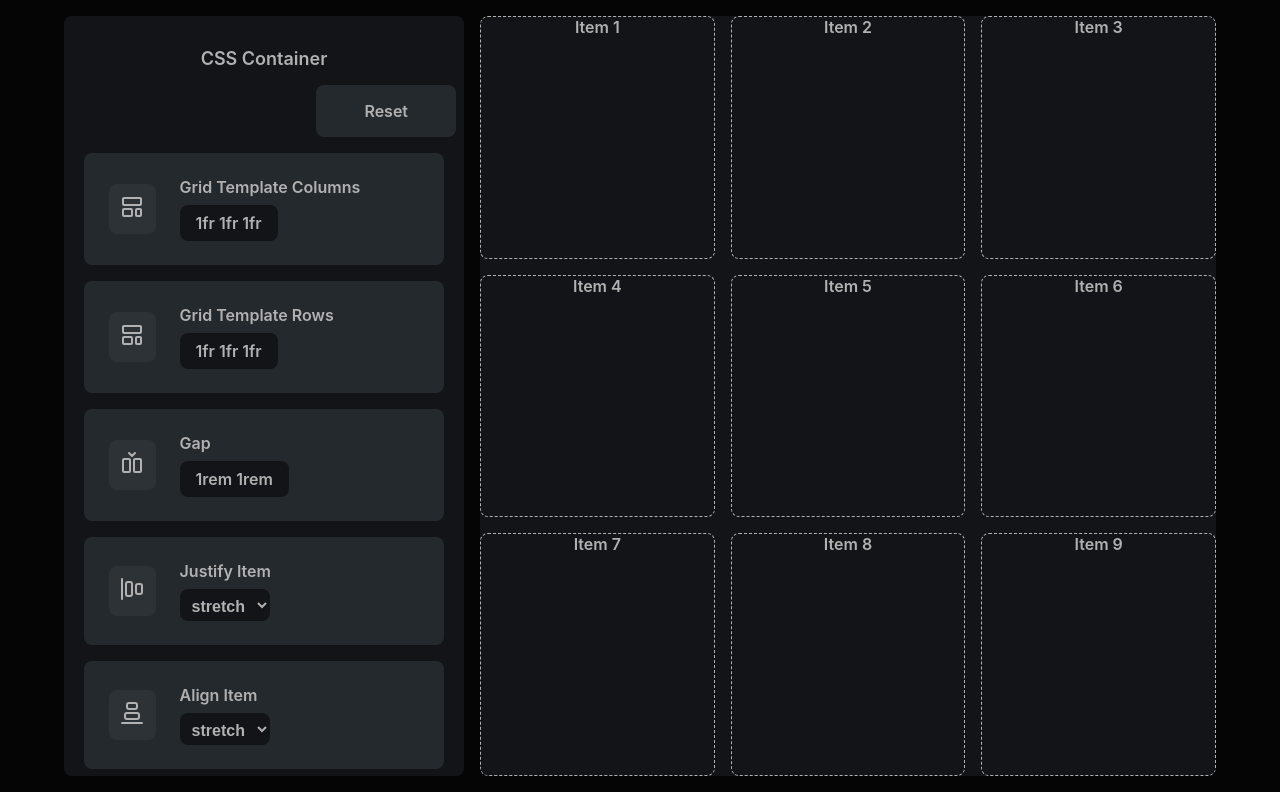
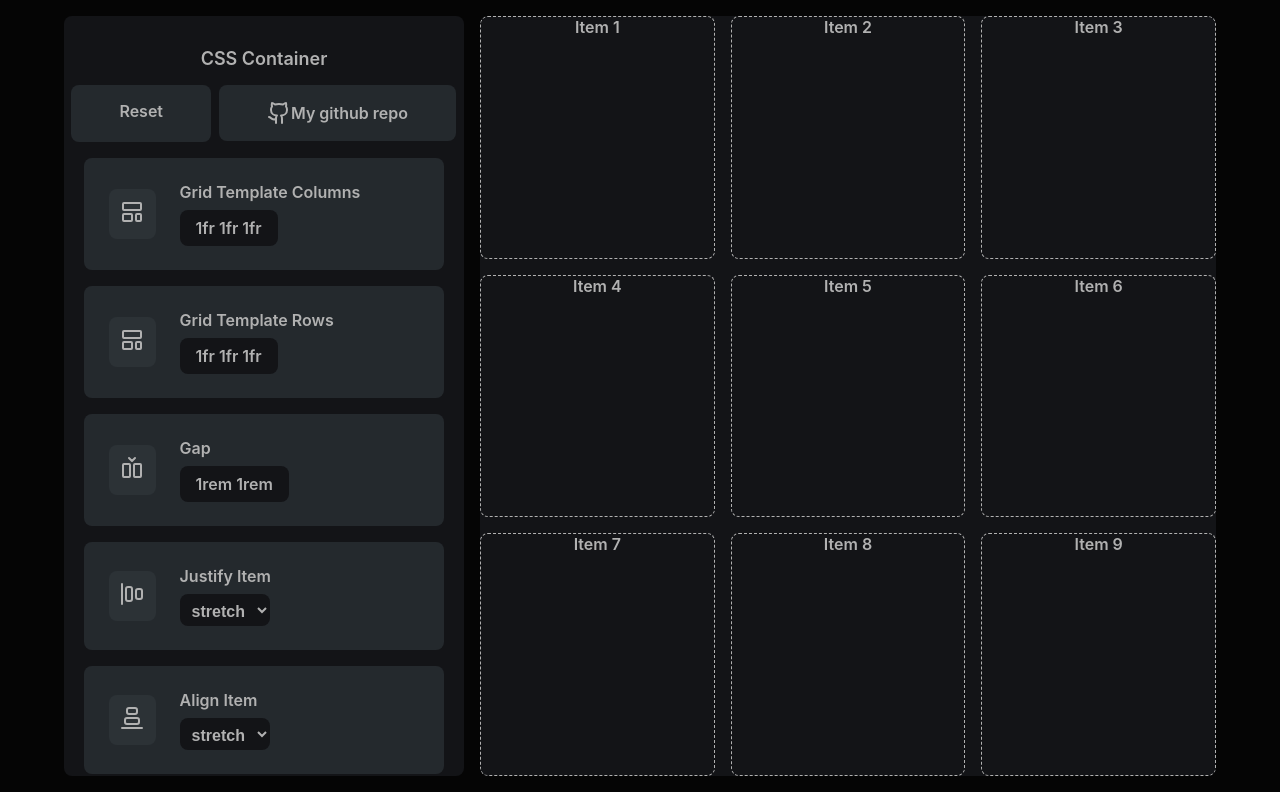
Before and after one commit to Luuvinhkhoi/grid-playground, a React (Create React App) app: page / in a window 1280 px wide. Built offline with nearby package versions, Linux system fonts and the light colour scheme.

Commit message:
Adding github link

```diff
--- a/src/component/Main/SideBar/sidebar.js
+++ b/src/component/Main/SideBar/sidebar.js
@@ -3,7 +3,7 @@ import { useEffect, useState } from 'react'
 import {  useSelector, useDispatch } from 'react-redux'
 import { store } from '../../../store/store'
 import { motion } from "framer-motion";
-import { LayoutTemplate, BetweenVerticalStart,AlignHorizontalJustifyStart,AlignVerticalJustifyEnd} from 'lucide-react';
+import { LayoutTemplate, BetweenVerticalStart,AlignHorizontalJustifyStart,AlignVerticalJustifyEnd, Github} from 'lucide-react';
 import { resetWorkspace, setAlignContents, setAlignItems, setGap, setGridTemplateColumns, setGridTemplateRows, setJustifyContents, setJustifyItems } from '../../../store/initial'
 export const SideBar = ()=>{
     const [isOpen, setIsOpen]=useState(false)
@@ -145,6 +145,21 @@ export const SideBar = ()=>{
      <div className='sideBar'>
         <div className='container'>
             <div style={{fontSize:'18px'}}>CSS Container</div>
+            <a href='https://github.com/Luuvinhkhoi/grid-playground' style={{
+                display: 'flex',
+                padding: '1rem 3rem',
+                float: 'right',
+                margin: '1rem 0.5rem 1rem 0px',
+                borderRadius: '0.5rem',
+                backgroundColor: 'rgb(36, 41, 45)',
+                cursor: 'pointer',
+                textDecoration:'none',
+                color:'rgb(177, 177, 177)',
+                alignItems:'center'
+            }}>
+                <Github />
+                My github repo
+            </a>
             <div style={{
                 display:'inline-block',
                 padding:'1rem 3rem',
@@ -152,6 +167,7 @@ export const SideBar = ()=>{
                 margin:'1rem 0.5rem 1rem 0',
                 borderRadius: '.5rem',
                 backgroundColor:'rgb(36, 41, 45)',
+                height:'25px',
                 cursor:'pointer'
             }}
                 onClick={()=>resetButton()}
```
